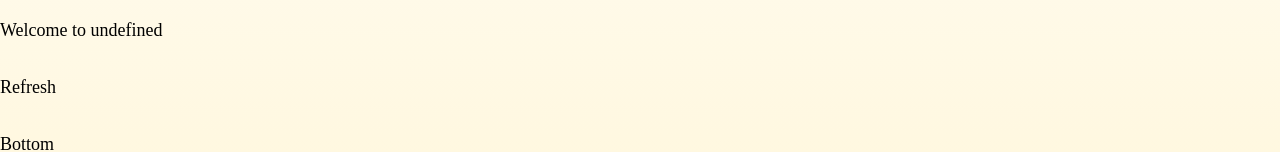
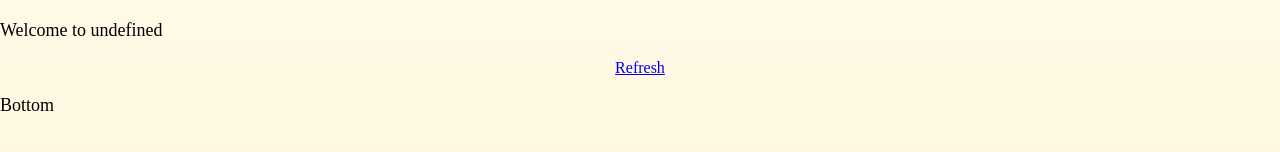
Before and after one commit to Yonkai/BBS, a Next.js app: page /indivdualboard in a window 1280 px wide. Shown: the part 439-591 px from the top of the page. Built offline with nearby package versions, Linux system fonts and the light colour scheme.

Commit message:
Added refresh link to individual boards

```diff
--- a/components/BoardContent.js
+++ b/components/BoardContent.js
@@ -5,7 +5,9 @@ import Link from 'next/link';
 const BoardContent = withRouter((props) => (
     <>
             <p className={props.router.query.title}>{`Welcome to ${props.router.query.title}`}</p>
-            <p>Refresh</p>
+            <Link href={{ pathname: '/indivdualboard', query:{title:'f'}}}>
+                <a>Refresh</a>
+            </Link>
             <p>Bottom</p>
             <p>Start New Discussion</p>
             <p>Post 1 + replies</p>
--- a/components/Footer.js
+++ b/components/Footer.js
@@ -4,7 +4,7 @@ const Footer = () => (
     <>
         <div>
           <h1>BBS Footer Component</h1>
-          {/* Content:   */}
+          {/* Content:*/}
           <Link href="/">
           <a>Home Page</a>
           </Link>
```
